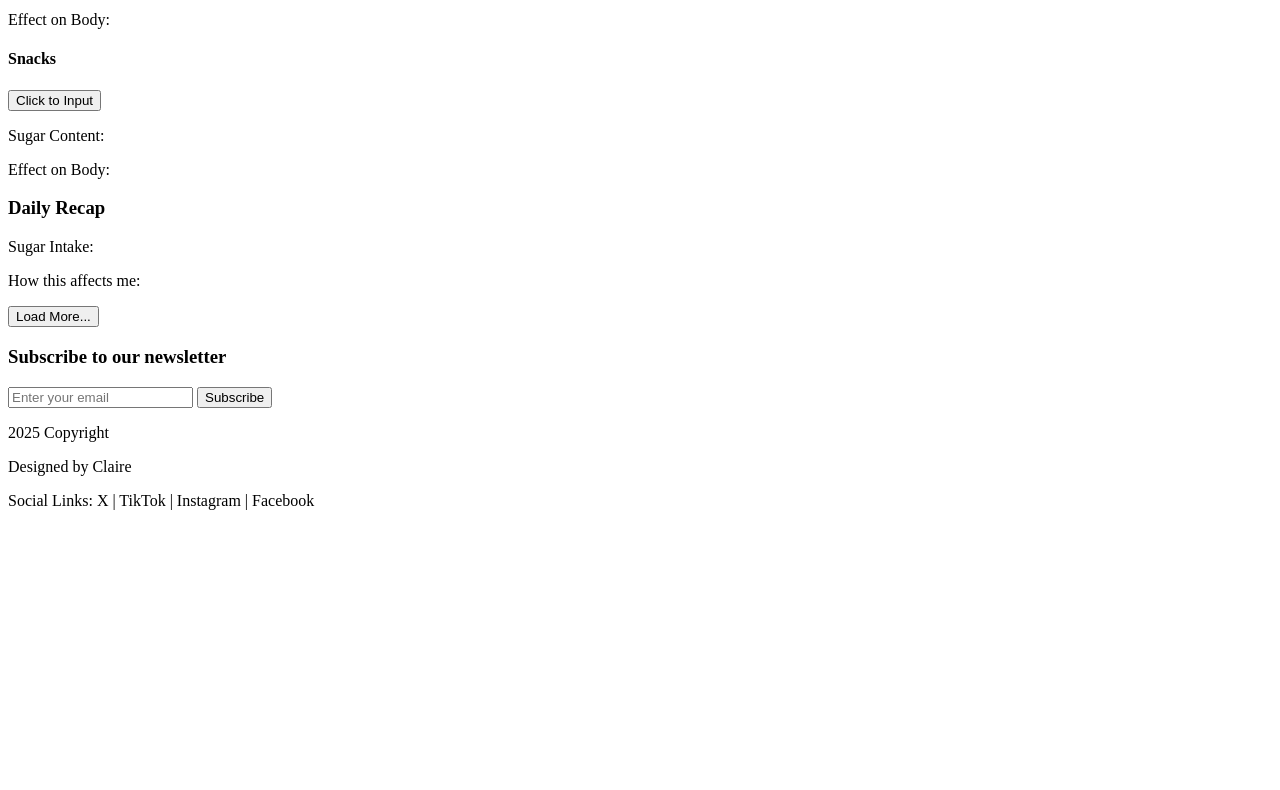
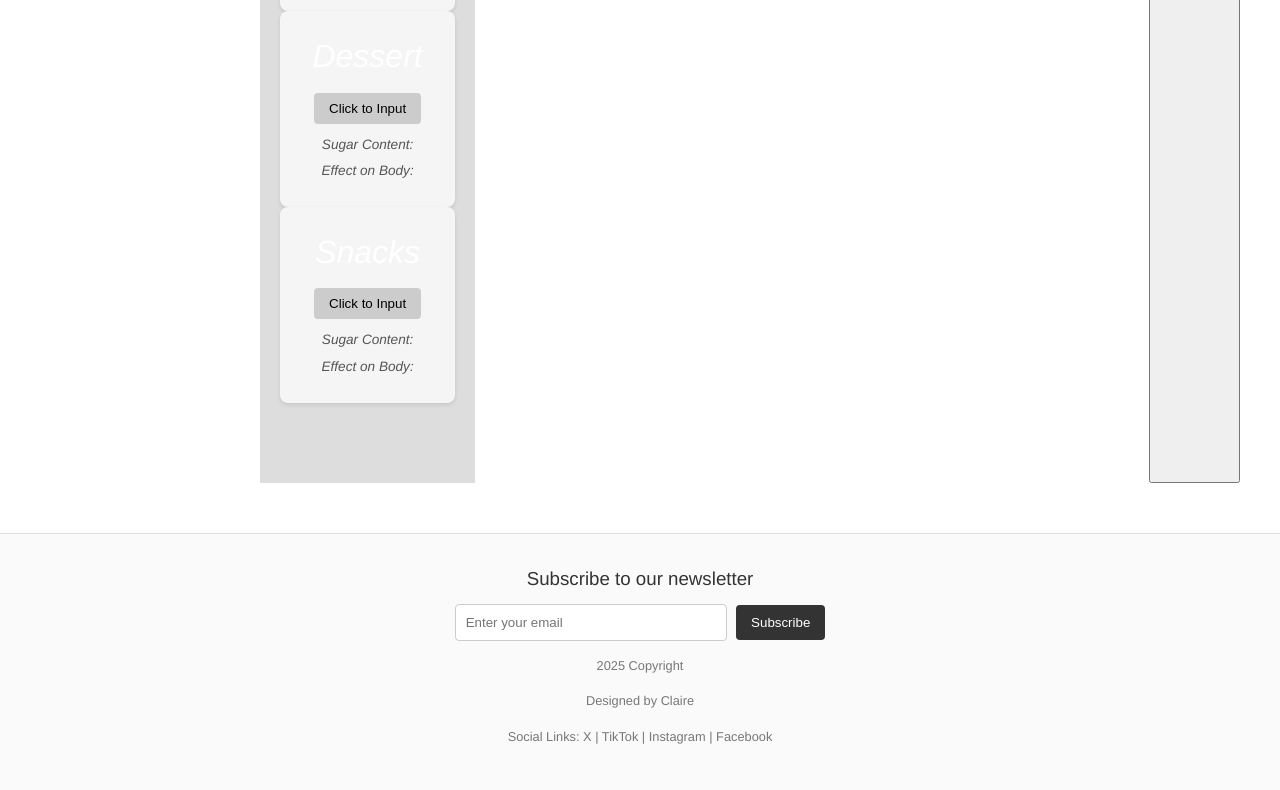
Before and after one commit to cmccormack0/sugarSense, a plain HTML site: page form.html in a window 1280 px wide. Shown: the part 1181-1971 px from the top of the page. Before the commit the page ends 1707 px from the top, so only its background shows below. Drawn offline with Linux system fonts and the light colour scheme.

Commit message:
Update form.html

```diff
--- a/form.html
+++ b/form.html
@@ -1,6 +1,198 @@
 <!DOCTYPE html>
 <html lang="en">
 <head>
+      <style>
+        body {
+            font-family: "Helvetica Neue", Arial, sans-serif;
+            margin: 0;
+            padding: 0;
+            background: #fff;
+            color: #333;
+            line-height: 1.6;
+        }
+
+        h1, h2, h3, h4 {
+            font-weight: 300;
+            margin: 0;
+        }
+
+        a {
+            color: #000;
+            text-decoration: none;
+            font-weight: 500;
+        }
+
+        header {
+            display: flex;
+            justify-content: space-between;
+            align-items: center;
+            padding: 20px 40px;
+            border-bottom: 1px solid #ddd;
+        }
+
+        nav {
+            display: flex;
+            gap: 20px;
+        }
+
+        nav a {
+            font-size: 0.9rem;
+            letter-spacing: 1px;
+        }
+
+        header p {
+            font-size: 0.85rem;
+        }
+
+        section:first-of-type {
+            background: #ddd;
+            padding: 80px 20px;
+            font-size: 2rem;
+            font-style: italic;
+            color: #fff;
+            text-align: center;
+        }
+
+        section:nth-of-type(2) {
+            max-width: 700px;
+            margin: 30px auto;
+            text-align: center;
+            font-size: 1.1rem;
+            color: #444;
+        }
+
+        main {
+            display: flex;
+            max-width: 1200px;
+            margin: 30px auto;
+            padding: 0 20px;
+            gap: 20px;
+        }
+
+        aside {
+            flex: 1;
+            max-width: 200px;
+            display: flex;
+            flex-direction: column;
+            gap: 30px;
+            font-size: 0.9rem;
+        }
+
+        aside h3 {
+            margin-bottom: 10px;
+            font-weight: 500;
+        }
+
+        aside ul {
+            list-style: none;
+            padding: 0;
+            margin: 0;
+            line-height: 1.8;
+        }
+
+        aside button {
+            padding: 8px 10px;
+            background: #333;
+            color: white;
+            border: none;
+            cursor: pointer;
+            border-radius: 4px;
+        }
+
+        .meal-grid {
+            flex: 3;
+            display: grid;
+            grid-template-columns: repeat(auto-fit, minmax(250px, 1fr));
+            gap: 20px;
+        }
+
+        article {
+            background: #f5f5f5;
+            padding: 20px;
+            border-radius: 8px;
+            box-shadow: 0 2px 4px rgba(0,0,0,0.1);
+            text-align: center;
+        }
+
+        article h4 {
+            font-weight: 500;
+            margin-bottom: 10px;
+        }
+
+        article button {
+            display: block;
+            margin: 10px auto;
+            padding: 8px 15px;
+            border: none;
+            background: #ccc;
+            cursor: pointer;
+            border-radius: 4px;
+        }
+
+        article p {
+            font-size: 0.85rem;
+            color: #555;
+            margin: 5px 0;
+        }
+
+        .daily-recap {
+            background: #fafafa;
+            padding: 20px;
+            border-radius: 8px;
+            box-shadow: 0 2px 4px rgba(0,0,0,0.1);
+            margin-top: 20px;
+        }
+
+        /* LOAD MORE BUTTON */
+        .load-more {
+            display: block;
+            margin: 30px auto;
+            padding: 10px 20px;
+            border: none;
+            background: #333;
+            color: white;
+            cursor: pointer;
+            border-radius: 4px;
+            text-transform: uppercase;
+            letter-spacing: 1px;
+        }
+
+        footer {
+            margin-top: 50px;
+            padding: 30px;
+            background: #fafafa;
+            text-align: center;
+            border-top: 1px solid #ddd;
+        }
+
+        footer h3 {
+            font-weight: 400;
+            margin-bottom: 10px;
+        }
+
+        footer input {
+            padding: 10px;
+            border: 1px solid #ccc;
+            border-radius: 4px;
+            width: 250px;
+            margin-right: 5px;
+        }
+
+        footer button {
+            padding: 10px 15px;
+            border: none;
+            background: #333;
+            color: white;
+            cursor: pointer;
+            border-radius: 4px;
+        }
+
+        footer p {
+            margin-top: 15px;
+            font-size: 0.8rem;
+            color: #777;
+        }
+    </style>
     <meta charset="UTF-8">
     <meta name="viewport" content="width=device-width, initial-scale=1.0">
     <title>Sugar Sense</title>
```
